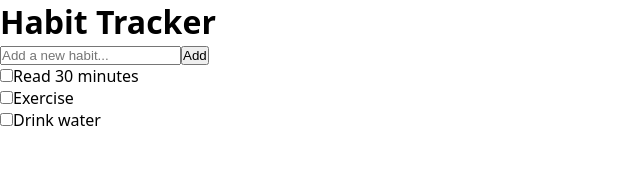
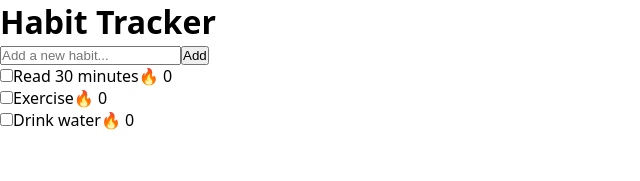
Before and after one commit to 2mash5/habit-tracker, a React (Vite) app: page / in a window 1280 px wide. Shown: the top 181 px of the page, without its empty margins (0-640 px from the left). Built offline with nearby package versions, Linux system fonts and the light colour scheme.

Commit message:
add basic streak tracking

```diff
--- a/src/App.jsx
+++ b/src/App.jsx
@@ -3,23 +3,47 @@ import './App.css'
 
 function App() {
   const [habits, setHabits] = useState([
-    { id: 1, name: 'Read 30 minutes', done: false },
-    { id: 2, name: 'Exercise', done: false },
-    { id: 3, name: 'Drink water', done: false },
+    { id: 1, name: 'Read 30 minutes', done: false, completedDates: [] },
+    { id: 2, name: 'Exercise', done: false, completedDates: [] },
+    { id: 3, name: 'Drink water', done: false, completedDates: [] },
   ])
   const [input, setInput] = useState('')
 
   function addHabit() {
     if (!input.trim()) return
-    setHabits([...habits, { id: Date.now(), name: input, done: false }])
+    setHabits([...habits, { id: Date.now(), name: input, done: false, completedDates: [] }])
     setInput('')
   }
 
-  function toggleHabit(id) {
-    setHabits(habits.map(habit =>
-      habit.id === id ? { ...habit, done: !habit.done } : habit
-    ))
+function toggleHabit(id) {
+  const today = new Date().toISOString().split('T')[0]
+  setHabits(habits.map(habit => {
+    if (habit.id !== id) return habit
+    const alreadyDone = habit.completedDates.includes(today)
+    return {
+      ...habit,
+      done: !habit.done,
+      completedDates: alreadyDone
+        ? habit.completedDates.filter(d => d !== today)
+        : [...habit.completedDates, today]
+    }
+  }))
+}
+
+function calculateStreak(completedDates) {
+  let streak = 0
+  let date = new Date()
+  while (true) {
+    const dateStr = date.toISOString().split('T')[0]
+    if (completedDates.includes(dateStr)) {
+      streak++
+      date.setDate(date.getDate() - 1)
+    } else {
+      break
+    }
   }
+  return streak
+}
 
   return (
     <div>
@@ -39,6 +63,7 @@ function App() {
               onChange={() => toggleHabit(habit.id)}
             />
             <span className={habit.done ? 'done' : ''}>{habit.name}</span>
+            <span>🔥 {calculateStreak(habit.completedDates)}</span>
           </li>
         ))}
       </ul>
```
